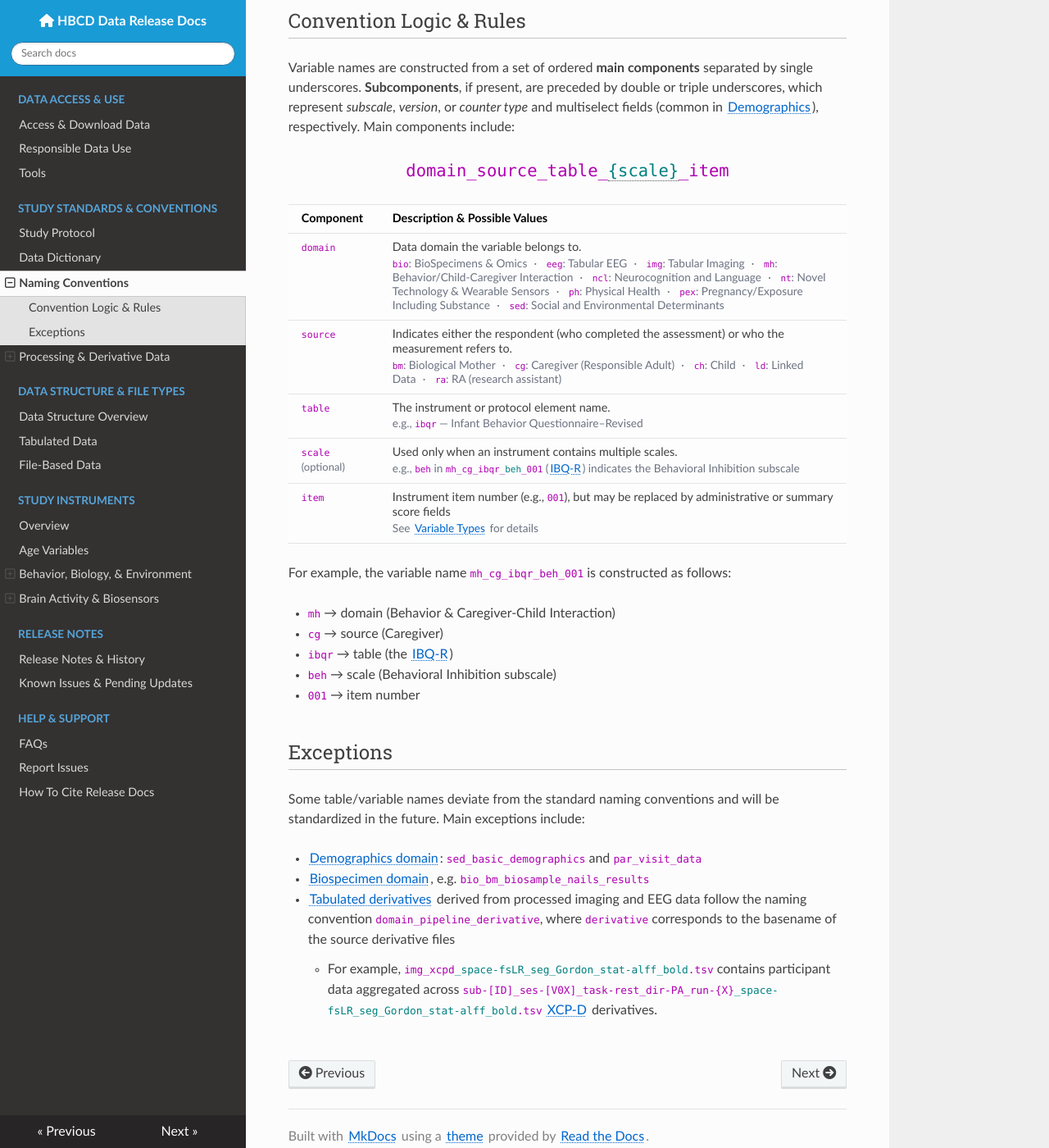
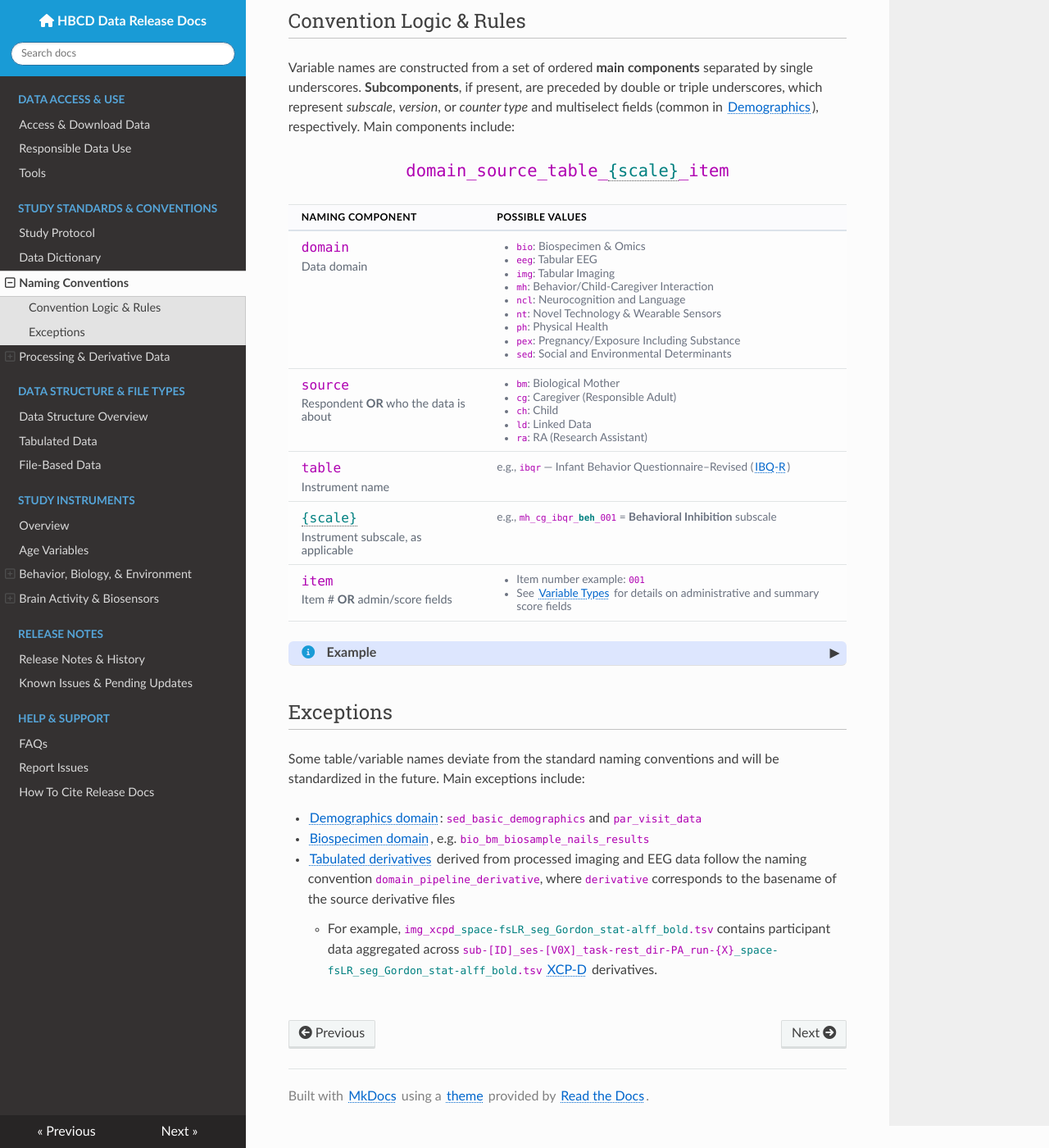
Before and after one commit to nbdc-datahub/hbcd-docs, an MkDocs documentation site: the page built from docs/standards/naming-conventions.md, in a window 1280 px wide and 1400 px high, scrolled down 348 px. Shown: the whole window at 82% size. Built offline with MkDocs 1.6.1, drawn with Linux system fonts in a browser that asks for light colours; nearby versions of some CDN libraries.

Commit message:
finalize polish on naming convetions page

```diff
--- a/docs/css/custom.css
+++ b/docs/css/custom.css
@@ -505,3 +505,26 @@ pre > code {
   color: #071B2C !important;
   text-decoration: none !important;
 }
+
+
+/* =========================================================
+   TWO-COLUMN LIST
+========================================================= */
+.two-column-grid {
+  display: grid;
+  grid-template-columns: repeat(2, minmax(0, 1fr));
+  gap: 0.4em 2em;
+  margin: 1em 0;
+  padding-left: 1.2em;
+}
+
+.two-column-list {
+  columns: 2;
+  column-gap: 2rem;
+  margin: 1rem 0;
+  padding-left: 1.25rem;
+}
+.two-column-list li {
+  break-inside: avoid;
+  margin-bottom: 0.4rem;
+}
--- a/docs/css/tables.css
+++ b/docs/css/tables.css
@@ -100,6 +100,11 @@ th, td {
   color: #6b7280;
   font-weight: 400;
 }
+/* .table-header {
+  font-size: 0.9em;
+  color: #6b7280;
+  font-weight: 400;
+} */
 
 /* =========================================================
    README OVERVIEW/INTRO TABLE
@@ -252,3 +257,59 @@ th, td {
   content: "·";
   margin: 0 0.6em;
 }
+
+
+
+/* =========================================================
+   TABLE HEADER STYLING
+========================================================= */
+.table-header {
+  background-color: #f5f7fa;
+  color: #2c3e50;
+  font-weight: 600;
+  text-transform: uppercase;
+  letter-spacing: 0.03em;
+  font-size: 0.85rem;
+  border-bottom: 2px solid #dce3ea;
+}
+.table-header th {
+  padding: 0.85rem 1rem;
+  text-align: left;
+}
+
+/* =========================================================
+   TABLE TITLE
+========================================================= */
+.table-title {
+  margin: 1.5rem 0 0.75rem;
+  font-size: 1rem;
+  font-weight: 700;
+  color: #2c3e50;
+  padding-bottom: 0.4rem;
+  /* border-bottom: 2px solid #dce3ea; */
+}
+.table-title-soft {
+  margin: 1.5rem 0 0.75rem;
+  padding: 0.6rem 0.9rem;
+  background: #f5f7fa;
+  border-left: 4px solid #199bd6;
+  border-radius: 6px;
+  font-weight: 600;
+  color: #2c3e50;
+}
+
+/* =========================================================
+   USED FOR NAMING COMPONENTS TABLE
+========================================================= */
+.naming-token {
+  font-size: 1.4em;
+  font-weight: 800;
+  line-height: 1.1;
+  display: inline-block;
+  margin-bottom: 0.35rem;
+}
+.naming-description {
+  color: #4b5563e1;
+  font-size: 1em;
+  line-height: 1.1;
+}
--- a/docs/standards/naming-conventions.md
+++ b/docs/standards/naming-conventions.md
@@ -1,9 +1,4 @@
 <style>
-/* .wy-nav-content {
-    width: 90% !important;
-    max-width: 90% !important;
-    flex-grow: 1 !important;
-} */
   .naming-pattern {
   text-align: center;
   font-size: 1.6em;
@@ -30,89 +25,128 @@ The instrument table and variable names used for <a href="../../datacuration/phe
 Variable names are constructed from a set of ordered **main components** separated by single underscores. **Subcomponents**, if present, are preceded by double or triple underscores, which represent *subscale*, *version*, or *counter type* and multiselect fields (common in [Demographics](../instruments/SED/demo-cg.md)), respectively. Main components include:
 
 <div class="naming-pattern">
-<code>domain_source_table_<span class="tooltip">{scale}<span class="tooltiptext">Optional: only applies to multi-scale instruments</span></span>_item</code>
+<code>domain_source_table_<span class="tooltip">{scale}<span class="tooltiptext">Optional: only applies if instrument contains subscales</span></span>_item</code>
 </div>
 
-<table class="table-no-vertical-lines dd">
-<thead>
+<table class="table-no-vertical-lines">
+<thead class="table-header">
 <tr>
-  <th>Component</th>
-  <th>Description & Possible Values</th>
+<th width="35%">Naming Component</th>
+<th>Possible Values</th>
 </tr>
 </thead>
 <tbody>
 
 <tr>
-  <td><code>domain</code></td>
-  <td>
-    Data domain the variable belongs to.
-    <div class="dd-inline-list">
-      <span><code>bio</code>: BioSpecimens &amp; Omics</span>
-      <span><code>eeg</code>: Tabular EEG</span>
-      <span><code>img</code>: Tabular Imaging</span>
-      <span><code>mh</code>: Behavior/Child-Caregiver Interaction</span>
-      <span><code>ncl</code>: Neurocognition and Language</span>
-      <span><code>nt</code>: Novel Technology &amp; Wearable Sensors</span>
-      <span><code>ph</code>: Physical Health</span>
-      <span><code>pex</code>: Pregnancy/Exposure Including Substance</span>
-      <span><code>sed</code>: Social and Environmental Determinants</span>
-    </div>
-  </td>
+<td>
+  <span class="naming-token"><code>domain</code></span>
+  <div class="naming-description">
+    Data domain
+  </div>
+</td>
+<td>
+<div class="dd-inline-list">
+<ul>
+    <li><code>bio</code>: Biospecimen &amp; Omics</li>
+    <li><code>eeg</code>: Tabular EEG</li>
+    <li><code>img</code>: Tabular Imaging</li>
+    <li><code>mh</code>: Behavior/Child-Caregiver Interaction</li>
+    <li><code>ncl</code>: Neurocognition and Language</li>
+    <li><code>nt</code>: Novel Technology &amp; Wearable Sensors</li>
+    <li><code>ph</code>: Physical Health</li>
+    <li><code>pex</code>: Pregnancy/Exposure Including Substance</li>
+    <li><code>sed</code>: Social and Environmental Determinants</li>
+</ul>
+</div>
+</td>
 </tr>
 
 <tr>
-  <td><code>source</code></td>
-  <td>
-    Indicates either the respondent (who completed the assessment) or who the measurement refers to.
-    <div class="dd-inline-list">
-      <span><code>bm</code>: Biological Mother</span>
-      <span><code>cg</code>: Caregiver (Responsible Adult)</span>
-      <span><code>ch</code>: Child</span>
-      <span><code>ld</code>: Linked Data</span>
-      <span><code>ra</code>: RA (research assistant)</span>
+<td>
+    <span class="naming-token"><code>source</code></span>
+    <div class="naming-description">
+    Respondent <b>OR</b> who the data is about
     </div>
-  </td>
+</td>
+<td>
+<div class="dd-inline-list">
+<ul>
+    <li><code>bm</code>: Biological Mother</li>
+    <li><code>cg</code>: Caregiver (Responsible Adult)</li>
+    <li><code>ch</code>: Child</li>
+    <li><code>ld</code>: Linked Data</li>
+    <li><code>ra</code>: RA (Research Assistant)</li>
+</ul>
+</div>
+</td>
 </tr>
 
 <tr>
-  <td><code>table</code></td>
-  <td>
-    The instrument or protocol element name.
-    <div class="dd-inline-list">
-      e.g., <code>ibqr</code> — Infant Behavior Questionnaire–Revised
+<td>
+    <span class="naming-token"><code>table</code></span>
+    <div class="naming-description">
+    Instrument name
     </div>
-  </td>
+</td>
+<td>
+<div class="dd-inline-list">
+e.g., <code>ibqr</code> — Infant Behavior Questionnaire–Revised (<a href="../../instruments/bcgi/ibqr/#instrument-details" target="_blank">IBQ-R</a>)
+</div>
+</td>
 </tr>
 
 <tr>
-  <td><code>scale</code> <span class="subtle">(optional)</span></td>
-  <td>
-    Used only when an instrument contains multiple scales.
-    <div class="dd-inline-list">
-      e.g., <code>beh</code> in <code>mh_cg_ibqr_<span style="color: teal;">beh</span>_001</code> (<a href="../../instruments/bcgi/ibqr/#instrument-details" target="_blank">IBQ-R</a>) indicates the Behavioral Inhibition subscale
+<td>
+    <span class="naming-token"><code><span class="tooltip">{scale}<span class="tooltiptext">Optional: only applies if instrument contains subscales</span></span></code></span>
+    <div class="naming-description">
+    Instrument subscale, as applicable
     </div>
-  </td>
+</td>
+<td>
+<div class="dd-inline-list">
+e.g., <code>mh_cg_ibqr_<span style="color: teal;"><b>beh</b></span>_001</code> = <b>Behavioral Inhibition</b> subscale
+</div>
+</td>
 </tr>
 
 <tr>
-  <td><code>item</code></td>
-  <td>
-    Instrument item number (e.g., <code>001</code>), but may be replaced by administrative or summary score fields
-    <div class="dd-inline-list">
-      See <a href="../metadata/#variable-types" target="_blank">Variable Types</a> for details
+<td>
+    <span class="naming-token"><code>item</code></span>
+    <div class="naming-description">
+    Item # <b>OR</b> admin/score fields
     </div>
-  </td>
+</td>
+<td>
+<div class="dd-inline-list">
+<ul>
+  <li>Item number example: <code>001</code></li>
+  <li>See <a href="../metadata/#variable-types" target="_blank">Variable Types</a> for details on administrative and summary score fields</li>
+</ul>
+</div>
+</td>
 </tr>
+
 </tbody>
 </table>
 
-For example, the variable name `mh_cg_ibqr_beh_001` is constructed as follows:
 
-- `mh` → domain (Behavior & Caregiver-Child Interaction)
-- `cg` → source (Caregiver)
-- `ibqr` → table (the <a href="../../instruments/bcgi/ibqr/" target="_blank">IBQ-R</a>)
-- `beh` → scale (Behavioral Inhibition subscale)
-- `001` → item number
+<div id="example" class="banner" onclick="toggleCollapse(this)">
+  <span class="emoji"><i class="fa-solid fa-circle-info"></i></span>
+  <span class="text-with-link">
+    <span class="text">Example</span>
+    <a class="anchor-link" href="#example" title="Copy link"><i class="fa-solid fa-link"></i></a></span>
+  <span class="arrow">▸</span>
+</div>
+<div class="collapsible-content">
+<p>For example, the variable name <code>mh_cg_ibqr_beh_001</code> is constructed as follows:</p>
+<ul>
+<li><code>mh</code> → domain (Behavior &amp; Caregiver-Child Interaction)</li>
+<li><code>cg</code> → source (Caregiver)</li>
+<li><code>ibqr</code> → table (the <a href="../../instruments/bcgi/ibqr/" target="_blank">IBQ-R</a>)</li>
+<li><code>beh</code> → scale (Behavioral Inhibition subscale)</li>
+<li><code>001</code> → item number</li>
+</ul>
+</div>
 
 ## Exceptions
 
```
Also changed, not shown: docs/standards/metadata.md (+1 -1 lines).
